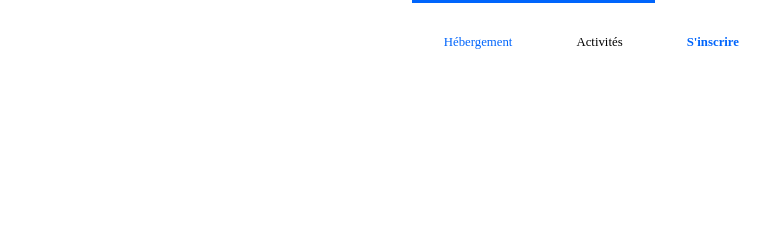
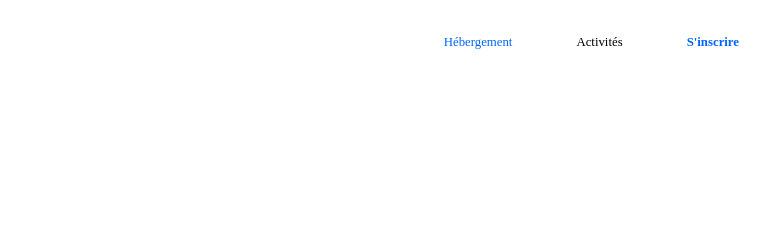
Before and after one commit to git504/Git504_2_25022021_reservia, a plain HTML site: page index.html in a window 1280 px wide. Shown: the top 237 px of the page, 509-1280 px from the left. Drawn offline with Linux system fonts and the light colour scheme.

Commit message:
verif avec Coach Minor Bug :hover

```diff
--- a/Css/stylereservia.css
+++ b/Css/stylereservia.css
@@ -64,10 +64,10 @@ text-decoration: none;
     grid-template-areas: "logo . navbar button";
   }
   .headerMenuIndex {
-    border-top: 3px solid #0065FC;
+    /* border-top: 3px solid #0065FC; */
   }
   .headerMenuIndex:hover {
-    border-top: 3px solid #0065FC;
+   border-top: 3px solid #0065FC;
   }
 }
 @media screen and (max-width: 600px) {
```
